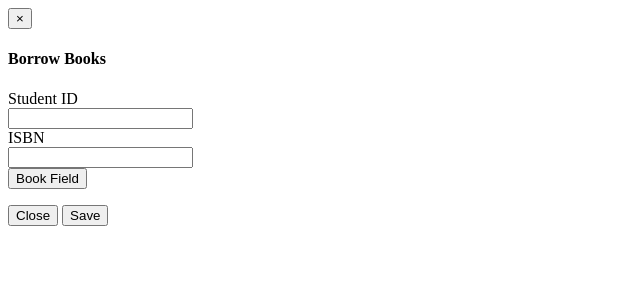
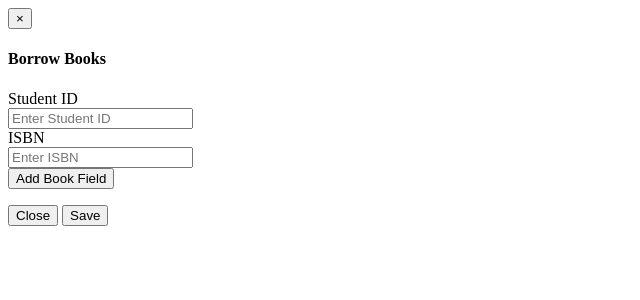
Before and after one commit to lephanbaongoc/QuanLyThuVien, a PHP site: page /includes/borrow_modal.php in a window 1280 px wide. Shown: the top 300 px of the page, without its empty margins (0-640 px from the left). Run offline with PHP 8.4, Linux system fonts and the light colour scheme.

Commit message:
Update borrow_modal.php

```diff
--- a/admin/includes/borrow_modal.php
+++ b/admin/includes/borrow_modal.php
@@ -7,28 +7,35 @@
               		<span aria-hidden="true">&times;</span></button>
             	<h4 class="modal-title"><b>Borrow Books</b></h4>
           	</div>
+          	<!-- Modal Body -->
 			  <div class="modal-body">
                 <form class="form-horizontal" method="POST" action="borrow_add.php">
+                    <!-- Student ID -->
                     <div class="form-group">
                         <label for="student" class="col-sm-3 control-label">Student ID</label>
-
                         <div class="col-sm-9">
-                    	<input type="text" class="form-control" id="student" name="student" required>
+                            <input type="text" class="form-control" id="student" name="student" placeholder="Enter Student ID" required>
                         </div>
                     </div>
+
+                    <!-- ISBN -->
                     <div class="form-group">
                         <label for="isbn" class="col-sm-3 control-label">ISBN</label>
-
                         <div class="col-sm-9">
-                      <input type="text" class="form-control" id="isbn" name="isbn[]" required>
+                            <input type="text" class="form-control" id="isbn" name="isbn[]" placeholder="Enter ISBN" required>
                         </div>
                     </div>
+
+                    <!-- Dynamic Book Fields -->
                     <span id="append-div"></span>
                     <div class="form-group">
                         <div class="col-sm-9 col-sm-offset-3">
-                      <button class="btn btn-primary btn-xs btn-flat" id="append"><i class="fa fa-plus"></i> Book Field</button>
+                            <button type="button" class="btn btn-primary btn-xs btn-flat" id="append">
+                                <i class="fa fa-plus"></i> Add Book Field
+                            </button>
                         </div>
                     </div>
+                </form>
             </div>
           	<div class="modal-footer">
             	<button type="button" class="btn btn-default btn-flat pull-left" data-dismiss="modal"><i class="fa fa-close"></i> Close</button>
```
Lines whose indentation alone changed are shown as unchanged.
